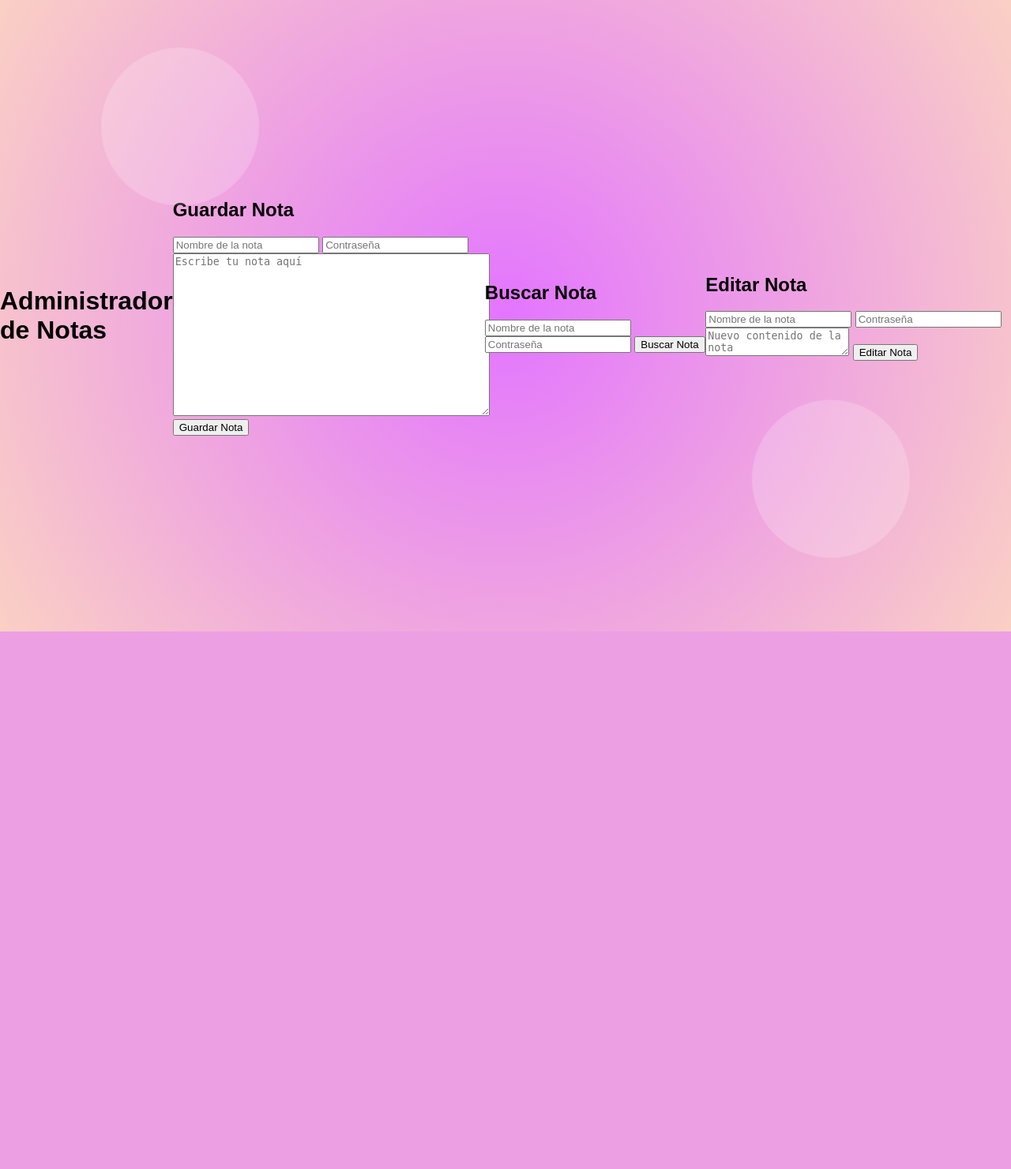
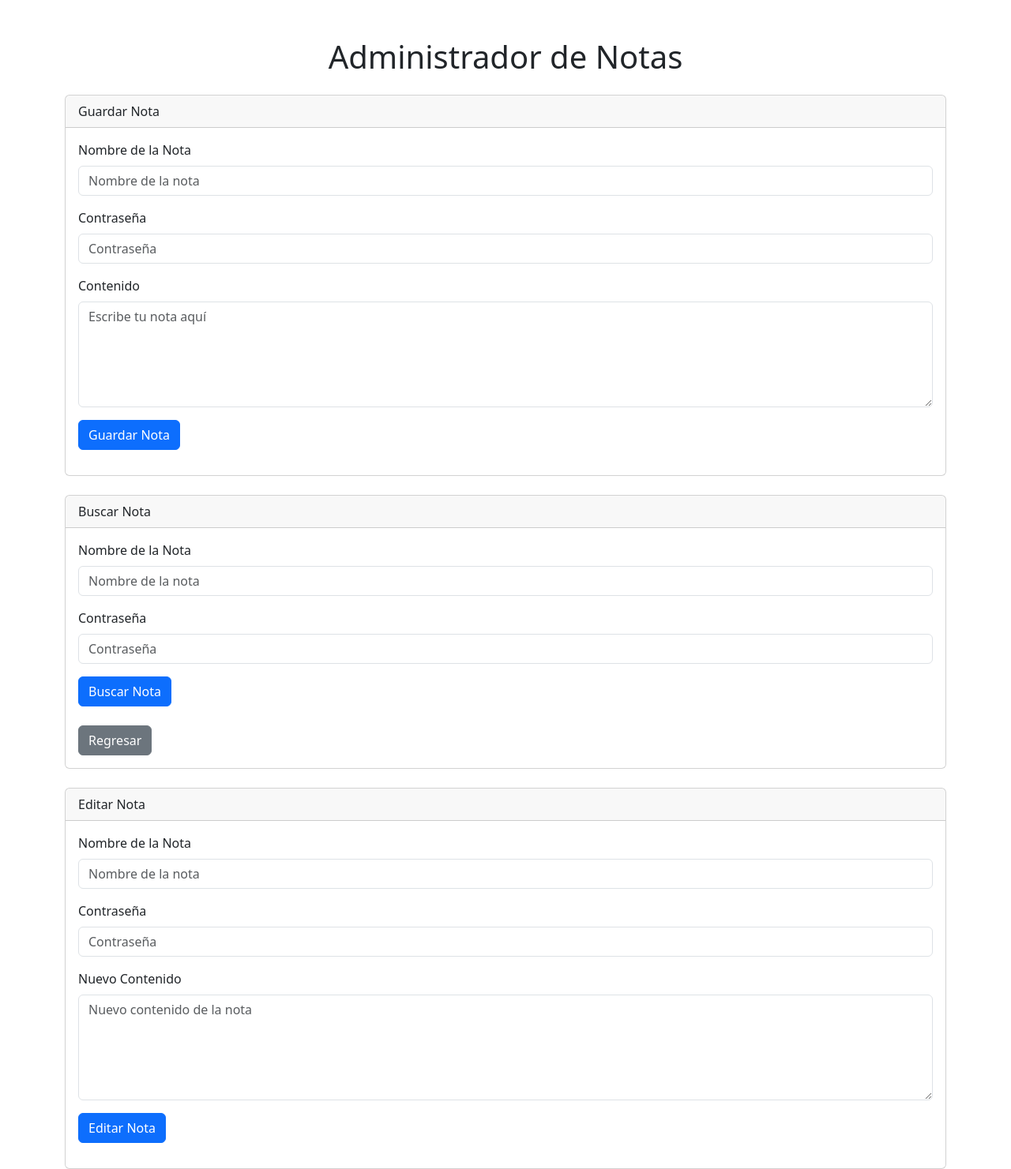
Before and after one commit to HanzMaverick/NotasMave, a Flask app: page /admin/save in a window 1280 px wide. Shown: the whole page at 79% size. Before the commit the page ends 800 px from the top, so only its background shows below. Run offline with Flask 3, Linux system fonts and the light colour scheme; some libraries are stand-ins or nearby versions.

Commit message:
añadiendo nota para mi nena 5

```diff
--- /dev/null
+++ b/static/admin.js
@@ -0,0 +1,77 @@
+async function saveNote() {
+    const name = document.getElementById('noteName').value;
+    const password = document.getElementById('password').value;
+    const content = document.getElementById('noteContent').value;
+
+    const encryptedContent = CryptoJS.AES.encrypt(content, password).toString();
+
+    const response = await fetch('/save-note', {
+      method: 'POST',
+      headers: { 'Content-Type': 'application/json' },
+      body: JSON.stringify({ name, content: encryptedContent })
+    });
+
+    const result = await response.json();
+    document.getElementById('message').innerText = result.message || result.error;
+  }
+
+  async function fetchNote() {
+    const form = document.getElementById('searchForm');
+    form.classList.add('hidden'); // Ocultar el formulario
+
+    const name = document.getElementById('searchNoteName').value;
+    const password = document.getElementById('searchPassword').value;
+
+    const response = await fetch(`/get-note/${name}`);
+    const result = await response.json();
+    if (result.error) {
+      document.getElementById('noteResult').innerText = result.error;
+      form.classList.remove('hidden'); // Mostrar el formulario si hay error
+      return;
+    }
+
+    try {
+      const decryptedContent = CryptoJS.AES.decrypt(result.content, password).toString(CryptoJS.enc.Utf8);
+      if (!decryptedContent) {
+        throw new Error("La contraseña es incorrecta o los datos están corruptos.");
+      }
+      document.getElementById('noteResult').innerText = `Contenido de la nota: ${decryptedContent}`;
+    } catch (e) {
+      document.getElementById('noteResult').innerText = e.message;
+      form.classList.remove('hidden'); // Mostrar el formulario si hay error
+    }
+
+    document.getElementById('backButton').classList.remove('hidden'); // Mostrar el botón de regresar
+  }
+
+  function goBack() {
+    const form = document.getElementById('searchForm');
+    const result = document.getElementById('noteResult');
+    const backButton = document.getElementById('backButton');
+
+    // Limpia el contenido del resultado
+    result.textContent = '';
+
+    // Vuelve a mostrar el formulario
+    form.classList.remove('hidden');
+
+    // Oculta el botón de regresar
+    backButton.classList.add('hidden');
+  }
+
+  async function editNote() {
+    const name = document.getElementById('editName').value;
+    const password = document.getElementById('editPassword').value;
+    const newContent = document.getElementById('editContent').value;
+
+    const encryptedContent = CryptoJS.AES.encrypt(newContent, password).toString();
+
+    const response = await fetch('/edit-note', {
+      method: 'POST',
+      headers: { 'Content-Type': 'application/json' },
+      body: JSON.stringify({ name, content: encryptedContent, password })
+    });
+
+    const result = await response.json();
+    document.getElementById('editMessage').innerText = result.message || result.error;
+  }
--- a/templates/admin.html
+++ b/templates/admin.html
@@ -4,100 +4,80 @@
   <meta charset="UTF-8">
   <meta name="viewport" content="width=device-width, initial-scale=1.0">
   <title>Administrador de Notas</title>
-  <link rel="stylesheet" href="/static/styles.css">
+  <link rel="stylesheet" href="https://cdn.jsdelivr.net/npm/bootstrap@5.3.0-alpha1/dist/css/bootstrap.min.css">
   <script src="https://cdnjs.cloudflare.com/ajax/libs/crypto-js/4.1.1/crypto-js.min.js"></script>
 </head>
 <body>
-  <h1>Administrador de Notas</h1>
+  <div class="container mt-5">
+    <h1 class="text-center mb-4">Administrador de Notas</h1>
 
     <!-- Sección para guardar una nota -->
-  <section>
-    <h2>Guardar Nota</h2>
+    <div class="card mb-4">
+      <div class="card-header">Guardar Nota</div>
+      <div class="card-body">
         <form onsubmit="saveNote(); return false;">
-      <input id="noteName" placeholder="Nombre de la nota" required />
-      <input id="password" type="password" placeholder="Contraseña" required />
-      <textarea id="noteContent" placeholder="Escribe tu nota aquí" required></textarea>
-      <button type="submit">Guardar Nota</button>
+          <div class="mb-3">
+            <label for="noteName" class="form-label">Nombre de la Nota</label>
+            <input id="noteName" class="form-control" placeholder="Nombre de la nota" required />
+          </div>
+          <div class="mb-3">
+            <label for="password" class="form-label">Contraseña</label>
+            <input id="password" type="password" class="form-control" placeholder="Contraseña" required />
+          </div>
+          <div class="mb-3">
+            <label for="noteContent" class="form-label">Contenido</label>
+            <textarea id="noteContent" class="form-control" placeholder="Escribe tu nota aquí" rows="5" required></textarea>
+          </div>
+          <button type="submit" class="btn btn-primary">Guardar Nota</button>
         </form>
-    <p id="message"></p>
-  </section>
+        <p id="message" class="mt-2"></p>
+      </div>
+    </div>
 
     <!-- Sección para buscar una nota -->
-  <section>
-    <h2>Buscar Nota</h2>
-    <form onsubmit="searchNote(); return false;">
-      <input id="searchName" placeholder="Nombre de la nota" required />
-      <input id="searchPassword" type="password" placeholder="Contraseña" required />
-      <button type="submit">Buscar Nota</button>
+    <div class="card mb-4">
+      <div class="card-header">Buscar Nota</div>
+      <div class="card-body">
+        <form id="searchForm" onsubmit="fetchNote(); return false;">
+          <div class="mb-3">
+            <label for="searchNoteName" class="form-label">Nombre de la Nota</label>
+            <input id="searchNoteName" class="form-control" placeholder="Nombre de la nota" required />
+          </div>
+          <div class="mb-3">
+            <label for="searchPassword" class="form-label">Contraseña</label>
+            <input id="searchPassword" type="password" class="form-control" placeholder="Contraseña" required />
+          </div>
+          <button type="submit" class="btn btn-primary">Buscar Nota</button>
         </form>
-    <p id="searchResult"></p>
-  </section>
+        <p id="noteResult" class="mt-2"></p>
+        <button id="backButton" class="btn btn-secondary mt-2 hidden" onclick="goBack()">Regresar</button>
+      </div>
+    </div>
 
     <!-- Sección para editar una nota -->
-  <section>
-    <h2>Editar Nota</h2>
+    <div class="card">
+      <div class="card-header">Editar Nota</div>
+      <div class="card-body">
         <form onsubmit="editNote(); return false;">
-      <input id="editName" placeholder="Nombre de la nota" required />
-      <input id="editPassword" type="password" placeholder="Contraseña" required />
-      <textarea id="editContent" placeholder="Nuevo contenido de la nota" required></textarea>
-      <button type="submit">Editar Nota</button>
+          <div class="mb-3">
+            <label for="editName" class="form-label">Nombre de la Nota</label>
+            <input id="editName" class="form-control" placeholder="Nombre de la nota" required />
+          </div>
+          <div class="mb-3">
+            <label for="editPassword" class="form-label">Contraseña</label>
+            <input id="editPassword" type="password" class="form-control" placeholder="Contraseña" required />
+          </div>
+          <div class="mb-3">
+            <label for="editContent" class="form-label">Nuevo Contenido</label>
+            <textarea id="editContent" class="form-control" placeholder="Nuevo contenido de la nota" rows="5" required></textarea>
+          </div>
+          <button type="submit" class="btn btn-primary">Editar Nota</button>
         </form>
-    <p id="editMessage"></p>
-  </section>
+        <p id="editMessage" class="mt-2"></p>
+      </div>
+    </div>
+  </div>
 
-  <script>
-    async function saveNote() {
-      const name = document.getElementById('noteName').value;
-      const password = document.getElementById('password').value;
-      const content = document.getElementById('noteContent').value;
-
-      const encryptedContent = CryptoJS.AES.encrypt(content, password).toString();
-
-      const response = await fetch('/save-note', {
-        method: 'POST',
-        headers: { 'Content-Type': 'application/json' },
-        body: JSON.stringify({ name, content: encryptedContent })
-      });
-
-      const result = await response.json();
-      document.getElementById('message').innerText = result.message || result.error;
-    }
-
-    async function searchNote() {
-      const name = document.getElementById('searchName').value;
-      const password = document.getElementById('searchPassword').value;
-
-      const response = await fetch(`/search-note?name=${encodeURIComponent(name)}`);
-      const result = await response.json();
-
-      if (result.error) {
-        document.getElementById('searchResult').innerText = result.error;
-      } else {
-        try {
-          const decryptedContent = CryptoJS.AES.decrypt(result.content, password).toString(CryptoJS.enc.Utf8);
-          document.getElementById('searchResult').innerText = decryptedContent || 'La contraseña es incorrecta.';
-        } catch {
-          document.getElementById('searchResult').innerText = 'La contraseña es incorrecta.';
-        }
-      }
-    }
-
-    async function editNote() {
-      const name = document.getElementById('editName').value;
-      const password = document.getElementById('editPassword').value;
-      const newContent = document.getElementById('editContent').value;
-
-      const encryptedContent = CryptoJS.AES.encrypt(newContent, password).toString();
-
-      const response = await fetch('/edit-note', {
-        method: 'POST',
-        headers: { 'Content-Type': 'application/json' },
-        body: JSON.stringify({ name, content: encryptedContent, password })
-      });
-
-      const result = await response.json();
-      document.getElementById('editMessage').innerText = result.message || result.error;
-    }
-  </script>
+  <script src="/static/admin.js"></script>
 </body>
 </html>
```
Also changed, not shown: instance/notes.db. Lines whose indentation alone changed are shown as unchanged.
